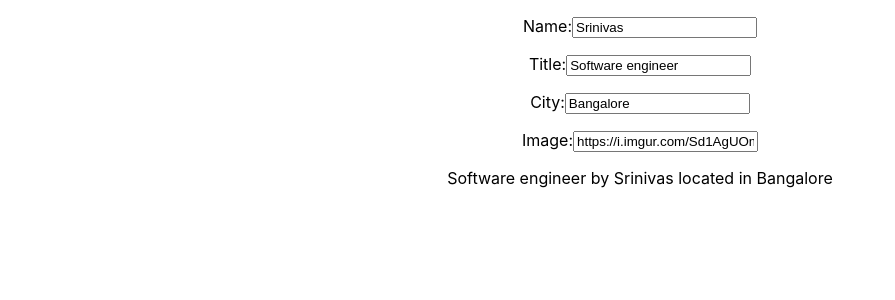
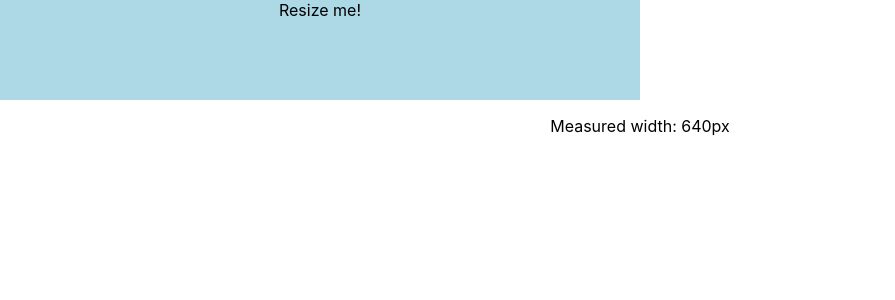
Before and after one commit to Srinivas002Guddati/react-interview-prep, a React (Create React App) app: page / in a window 1280 px wide. Shown: the top 300 px of the page, without its empty margins (0-895 px from the left). Built offline with nearby package versions, Linux system fonts and the light colour scheme.

Commit message:
useLayouEffect example added

```diff
--- a/src/App.js
+++ b/src/App.js
@@ -8,6 +8,8 @@ import withCompanyName from'./components/core-concepts/higher-order-components';
 import ReactPureComp from './components/core-concepts/pure-components';
 import Test from './components/core-concepts/classbased-comp-life-cycle-methods';
 import UseStateExample from './components/core-concepts/hooks/useState-hook';
+import LayoutEffectDemo from './components/core-concepts/hooks/useLayoutEffect';
+
 function App() {
   // const fruits = ['apple', 'banana', 'orange', 'guava'];
   const EnhancedProfile = withCompanyName(Profile);
@@ -24,7 +26,8 @@ function App() {
       {/* <EnhancedProfile name="Srinivas" company="Meta" /> */}
       {/* <ReactPureComp /> */}
       {/* <Test /> */}
-      <UseStateExample />
+      {/* <UseStateExample /> */}
+      <LayoutEffectDemo />
     </div>
   );
 }
--- /dev/null
+++ b/src/components/core-concepts/hooks/useLayoutEffect.js
@@ -0,0 +1,35 @@
+import React, { useRef, useState, useLayoutEffect } from 'react';
+
+
+// UseLayouEffect: is a React Hook that lets you run synchronous side effects after the DOM has been mutated but before the browser paints the screen
+
+//Scenario: Measure DOM elements width before paint
+
+function LayoutEffectDemo(){
+    const [ width, setWidth ] = useState(0)
+    const boxRef = useRef(null);
+
+    useLayoutEffect(()=>{
+        if(boxRef.current){
+            const boxWidth = boxRef.current.getBoundingClientRect().width;
+            setWidth(boxWidth);
+        }
+    }, []);
+
+
+    return(
+        <div>
+            <div
+            ref={boxRef}
+            style={{width: "50%", height:'100px', backgroundColor: 'lightblue'}}
+            >
+                Resize me!
+            </div>
+            <p>Measured width: {width}px</p>
+
+        </div>
+    )
+
+}
+
+export default LayoutEffectDemo;
```
